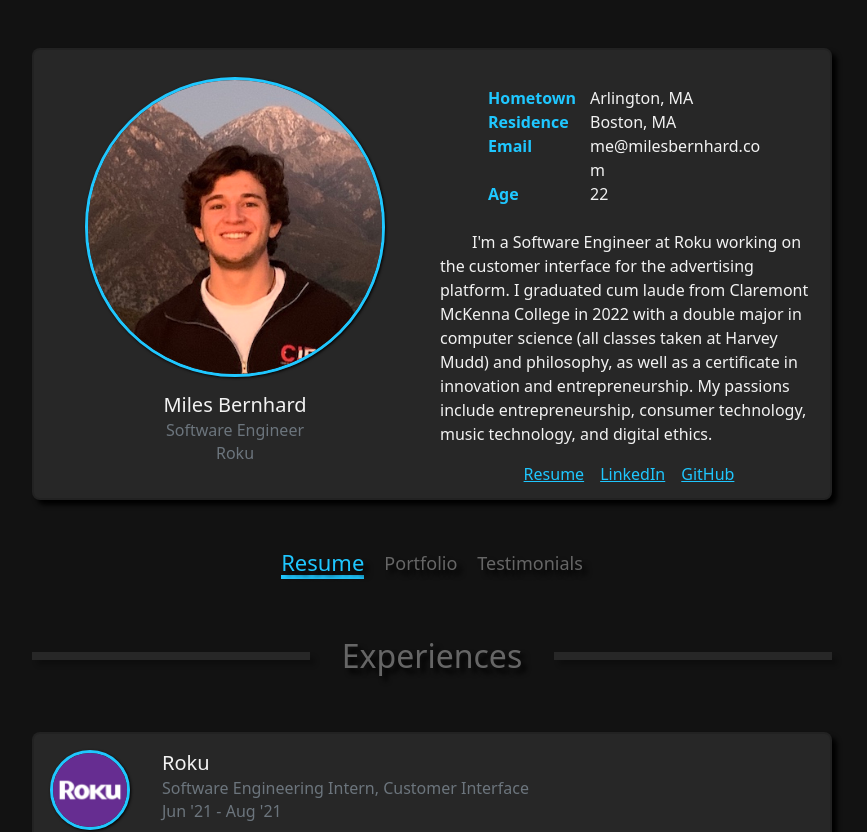
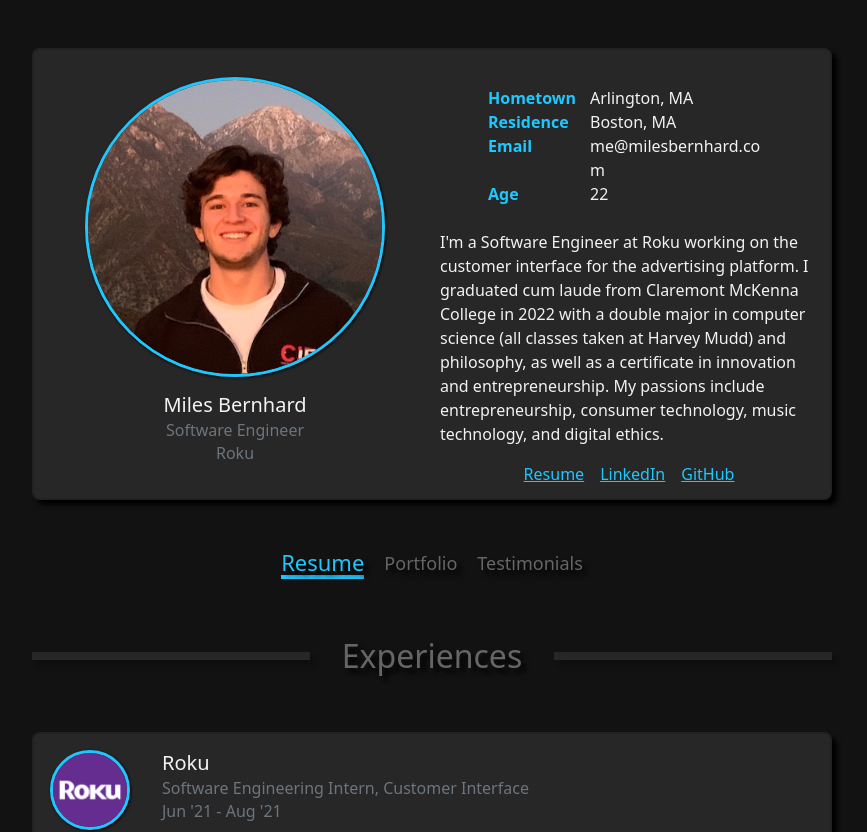
Before and after one commit to mbernhard7/portfolio, a React (Create React App) app: page / in a window 1280 px wide. Shown: the top 832 px of the page, without its empty margins (208-1075 px from the left). Built offline with nearby package versions, Linux system fonts and the light colour scheme; the HTML template or start-up script is replaced by a standard one.

Commit message:
Quick format change

```diff
--- a/src/AboutMeCard.css
+++ b/src/AboutMeCard.css
@@ -34,7 +34,6 @@
 
 .horizontal.card .card-text {
     text-align: left !important;
-    text-indent: 2rem;
 
 }
 
--- a/src/SquashCard.css
+++ b/src/SquashCard.css
@@ -54,7 +54,6 @@
 .squash.card .card-text {
     text-align: left;
     overflow: hidden;
-    text-indent: 2rem;
     display: -webkit-box;
 }
 
```
